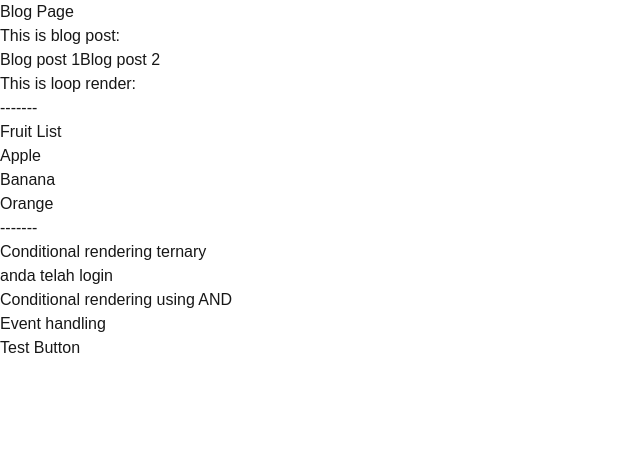
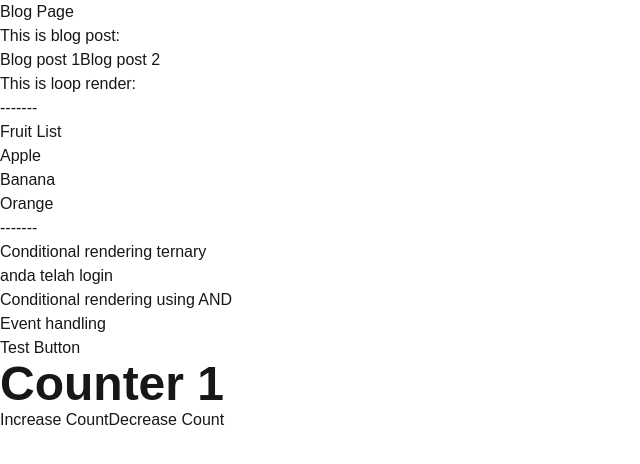
Before and after one commit to cyberfly/learn-nextjs, a Next.js app: page /blog in a window 1280 px wide. Shown: the top 464 px of the page, without its empty margins (0-640 px from the left). Built offline with nearby package versions, Linux system fonts and the light colour scheme.

Commit message:
counter component

```diff
--- a/app/blog/page.tsx
+++ b/app/blog/page.tsx
@@ -1,6 +1,7 @@
 import FruitList from "@/components/fruit-list";
 import ConditonalRendering from "@/components/conditional-render";
 import BasicEvent from "@/components/basic-event";
+import Counter from "@/components/counter";
 
 export default function Blog() {
   const fruits = ["Apple", "Banana", "Orange"];
@@ -24,6 +25,8 @@ export default function Blog() {
       <ConditonalRendering isLoggedIn={isLoggedIn} showMessage={showMessage} />
 
       <BasicEvent />
+
+      <Counter />
     </>
   );
 }
--- /dev/null
+++ b/components/counter.tsx
@@ -0,0 +1,21 @@
+"use client";
+
+import { use, useState } from "react";
+
+const Counter = () => {
+
+    const [count, setCount] = useState(1);
+
+    console.log('count', count);
+
+    return (
+        <>
+            <h1 className="text-5xl font-bold">Counter {count}</h1>
+
+            <button onClick={() => setCount(count + 1)}>Increase Count</button>
+            <button onClick={() => setCount(count - 1)}>Decrease Count</button>
+        </>
+    );
+}
+
+export default Counter;
```
